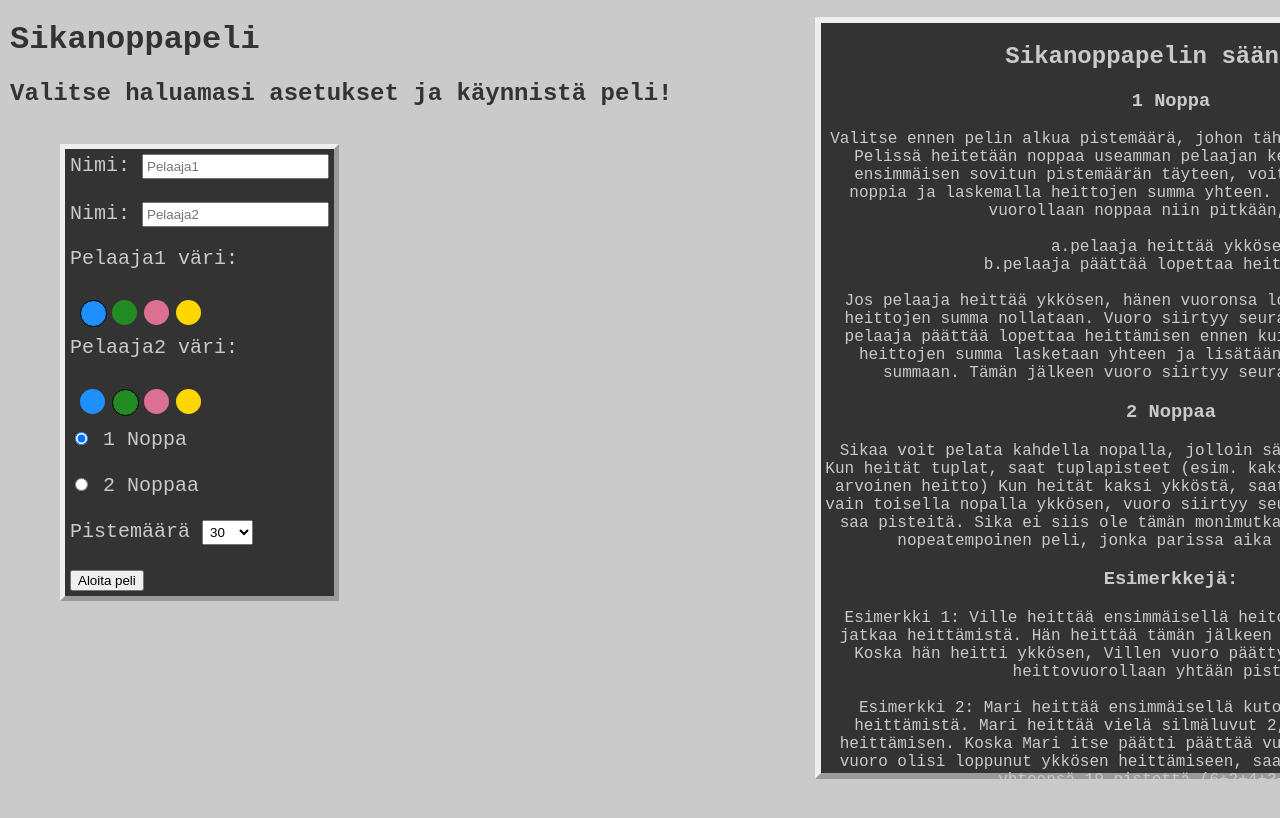
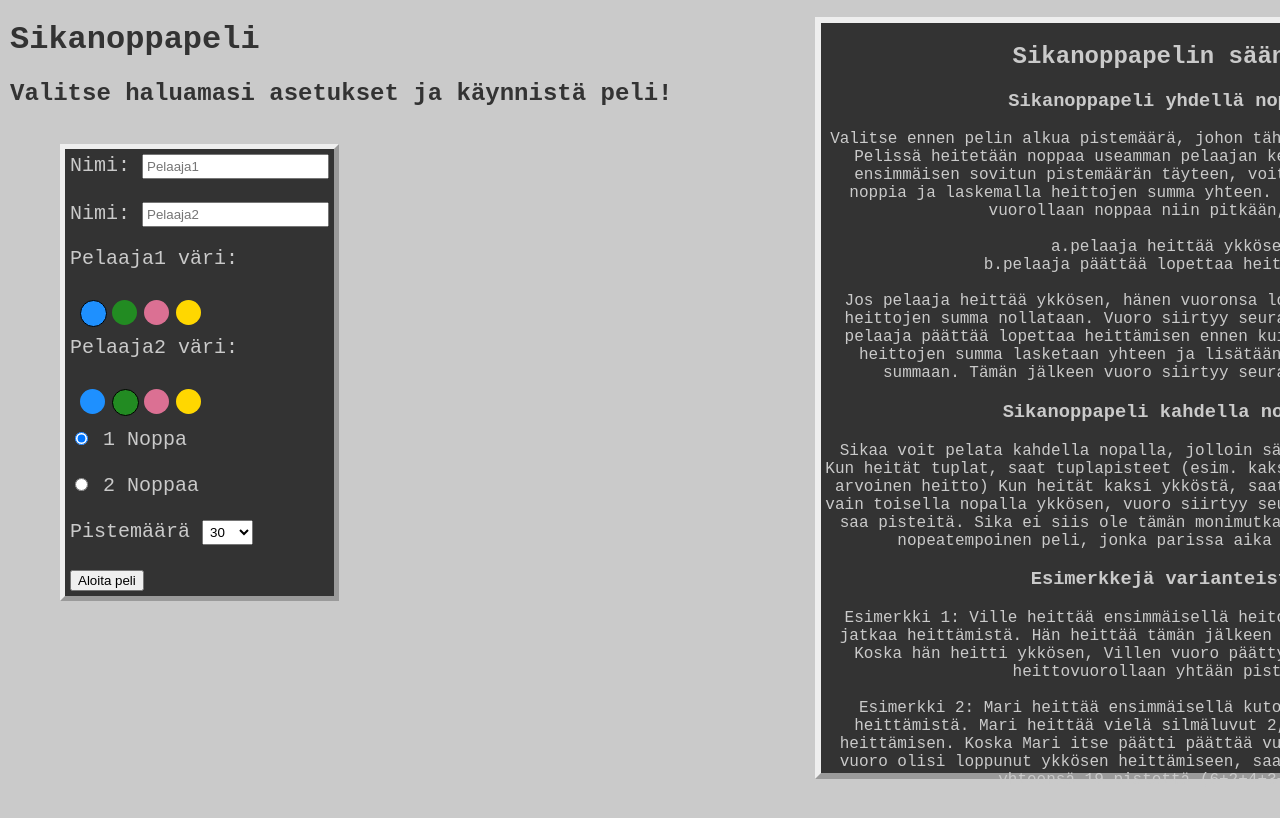
Before and after one commit to eetusva/JavaScript-Sikanoppapeli, a plain HTML site: page index.html in a window 1280 px wide. Shown: the top 818 px of the page. Drawn offline with Linux system fonts and the light colour scheme.

Commit message:
Update index.html

```diff
--- a/index.html
+++ b/index.html
@@ -12,9 +12,9 @@
     <h1>Sikanoppapeli</h1>
     <h2>Valitse haluamasi asetukset ja käynnistä peli!</h2>
     <div class="rules">
-        <h2>Sikanoppapelin säännöt:</h2>
+        <h2>Sikanoppapelin säännöt</h2>
         <div>
-            <h3>1 Noppa</h3>
+            <h3>Sikanoppapeli yhdellä nopalla</h3>
             <p>
                 Valitse ennen pelin alkua pistemäärä, johon tähdätään pelaajien kesken. Pelissä heitetään noppaa useamman pelaajan kesken ja se joka kerää ensimmäisen sovitun pistemäärän täyteen, voittaa pelin.
                 noppaa tai noppia ja laskemalla heittojen summa yhteen.
@@ -31,7 +31,7 @@
             </p>
         </div>
         <div>
-            <h3>2 Noppaa</h3>
+            <h3>Sikanoppapeli kahdella nopalla</h3>
             <p>
                 Sikaa voit pelata kahdella nopalla,
                 jolloin säännöt muuttuvat hieman: Kun heität tuplat, saat tuplapisteet
@@ -42,7 +42,7 @@
             </p>
         </div>
         <div>
-            <h3>Esimerkkejä:</h3>
+            <h3>Esimerkkejä varianteista:</h3>
             <p>Esimerkki 1:
                 Ville heittää ensimmäisellä heitollaan kolme ja päättää jatkaa heittämistä.
                 Hän heittää tämän jälkeen vielä 6, 6, 4, 3, 5, 1. Koska hän heitti ykkösen, Villen vuoro päättyy ja hän
```
